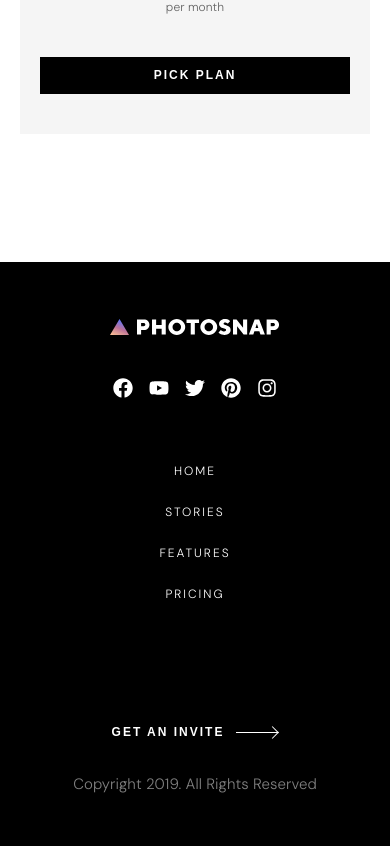
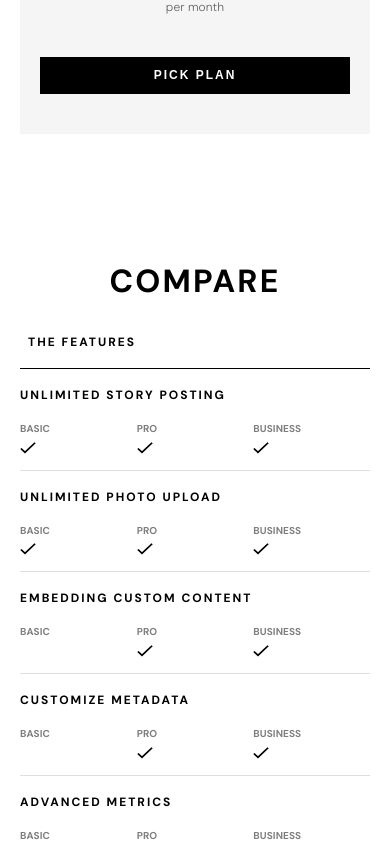
Before and after one commit to satrop/demo-photosnap, a Next.js app: page /pricing in a window 390 px wide. Shown: the part 1918-2764 px from the top of the page. Built offline with nearby package versions, Linux system fonts and the light colour scheme.

Commit message:
Add FeatureTable component: implement feature comparison table with responsive design and styling

```diff
--- a/src/app/global-scss/_typography.scss
+++ b/src/app/global-scss/_typography.scss
@@ -11,6 +11,7 @@
   --lg: #{functions.rem(18px)}; // H3
   --sm: #{functions.rem(12px)}; // H4
   --md: #{functions.rem(15px)}; // Body
+  --xs: #{functions.rem(10px)}; // Caption
 
   // Weights
   --bold: 700;
@@ -84,3 +85,9 @@ h4,
 .background--black {
   color: white;
 }
+
+.section-title {
+  padding-block: var(--pad-lg);
+  padding-bottom: 0;
+  text-align: center;
+}
--- a/src/app/pricing/page.tsx
+++ b/src/app/pricing/page.tsx
@@ -3,6 +3,7 @@ import { useState } from "react";
 import Hero from "@/components/hero/Hero";
 import PriceCard from "@/components/price-card/PriceCard";
 import PriceToggle from "@/components/price-toggle/PriceToggle";
+import FeatureTable from "@/components/feature-table/FeatureTable";
 import "./pricing.scss";
 
 export default function Pricing() {
@@ -26,6 +27,23 @@ export default function Pricing() {
       description: "Additional features available such as more detailed metrics. Recommended for business owners.",
       price: 99,
       popular: false,
+    },
+  ];
+
+  const features = [{ title: "UNLIMITED STORY POSTING" }, { title: "UNLIMITED PHOTO UPLOAD" }, { title: "EMBEDDING CUSTOM CONTENT" }, { title: "CUSTOMIZE METADATA" }, { title: "ADVANCED METRICS" }, { title: "PHOTO DOWNLOADS" }, { title: "SEARCH ENGINE INDEXING" }, { title: "CUSTOM ANALYTICS" }];
+
+  const featurePlans = [
+    {
+      name: "Basic",
+      features: [true, true, false, false, false, false, false, false],
+    },
+    {
+      name: "Pro",
+      features: [true, true, true, true, true, false, false, false],
+    },
+    {
+      name: "Business",
+      features: [true, true, true, true, true, true, true, true],
     },
   ];
 
@@ -60,6 +78,13 @@ export default function Pricing() {
             />
           ))}
         </div>
+
+        <h2 className="section-title h1">Compare</h2>
+
+        <FeatureTable
+          features={features}
+          plans={featurePlans}
+        />
       </section>
     </>
   );
--- /dev/null
+++ b/src/components/feature-table/FeatureTable.scss
@@ -0,0 +1,113 @@
+@use "../../app/global-scss/breakpoints" as bp;
+
+.feature-table {
+  width: 100%;
+  overflow-x: auto;
+  margin: 2rem 0;
+
+  table {
+    width: 100%;
+    border-collapse: collapse;
+  }
+
+  thead {
+    tr {
+      @media (max-width: bp.$bp-sm) {
+        th:not(:first-child) {
+          display: none;
+        }
+      }
+    }
+  }
+
+  tbody {
+    tr {
+      @media (max-width: bp.$bp-sm) {
+        display: grid;
+        grid-template-columns: repeat(3, 1fr);
+
+        td {
+          padding: 0 0 1rem;
+
+          &:first-child {
+            grid-column: 1 / -1;
+            border-bottom: none;
+            padding: 1rem 0;
+          }
+
+          > div {
+            opacity: 0.5;
+            font-size: var(--xs);
+            font-weight: var(--bold);
+            text-transform: uppercase;
+            margin-bottom: 4px;
+          }
+        }
+      }
+
+      @media (min-width: bp.$bp-sm) {
+        td {
+          > div {
+            display: none;
+          }
+        }
+      }
+    }
+  }
+
+  th,
+  td {
+    padding: 1.5rem 1rem;
+    text-align: left;
+    border-bottom: 1px solid var(--gray);
+
+    @media (min-width: bp.$bp-sm) {
+      &:not(:first-child) {
+        width: calc(40% / 3);
+        text-align: center;
+
+        img {
+          margin-inline: auto;
+        }
+      }
+    }
+  }
+
+  th {
+    border-color: black;
+  }
+
+  th {
+    font-weight: bold;
+    font-size: var(--sm);
+    text-transform: uppercase;
+    letter-spacing: 2px;
+  }
+
+  td {
+    font-size: var(--sm);
+
+    &:first-child {
+      font-weight: bold;
+      text-transform: uppercase;
+      letter-spacing: var(--ls-sm);
+    }
+
+    img {
+      display: block;
+    }
+  }
+
+  tr:last-child td {
+    border-bottom: none;
+  }
+
+  @media (max-width: bp.$bp-sm) {
+    margin: 1rem 0;
+
+    th,
+    td {
+      padding: 1rem 0.5rem;
+    }
+  }
+}
--- /dev/null
+++ b/src/components/feature-table/FeatureTable.tsx
@@ -0,0 +1,46 @@
+import "./FeatureTable.scss";
+
+interface FeatureTableProps {
+  features: { title: string }[];
+  plans: {
+    name: string;
+    features: boolean[];
+  }[];
+}
+
+export default function FeatureTable({ features, plans }: FeatureTableProps) {
+  return (
+    <div className="feature-table">
+      <table>
+        <thead>
+          <tr>
+            <th>THE FEATURES</th>
+            {plans.map((plan) => (
+              <th key={plan.name}>{plan.name}</th>
+            ))}
+          </tr>
+        </thead>
+        <tbody>
+          {features.map((feature, index) => (
+            <tr key={feature.title}>
+              <td>{feature.title}</td>
+              {plans.map((plan) => (
+                <td key={`${plan.name}-${feature.title}`}>
+                  <div>{plan.name}</div>
+                  {plan.features[index] && (
+                    <img
+                      src="/pricing/desktop/check.svg"
+                      alt="Feature included"
+                      width={16}
+                      height={12}
+                    />
+                  )}
+                </td>
+              ))}
+            </tr>
+          ))}
+        </tbody>
+      </table>
+    </div>
+  );
+}
```
